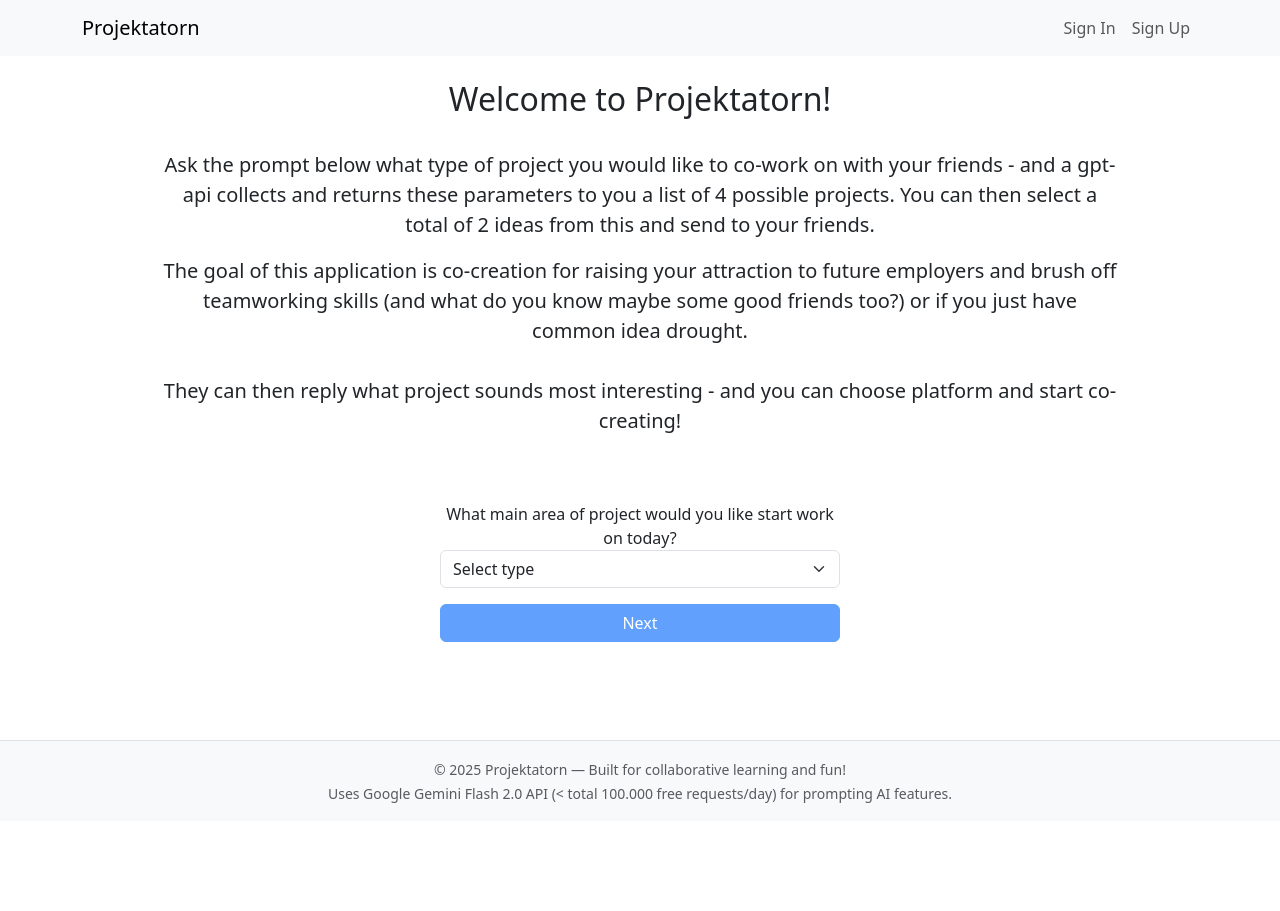
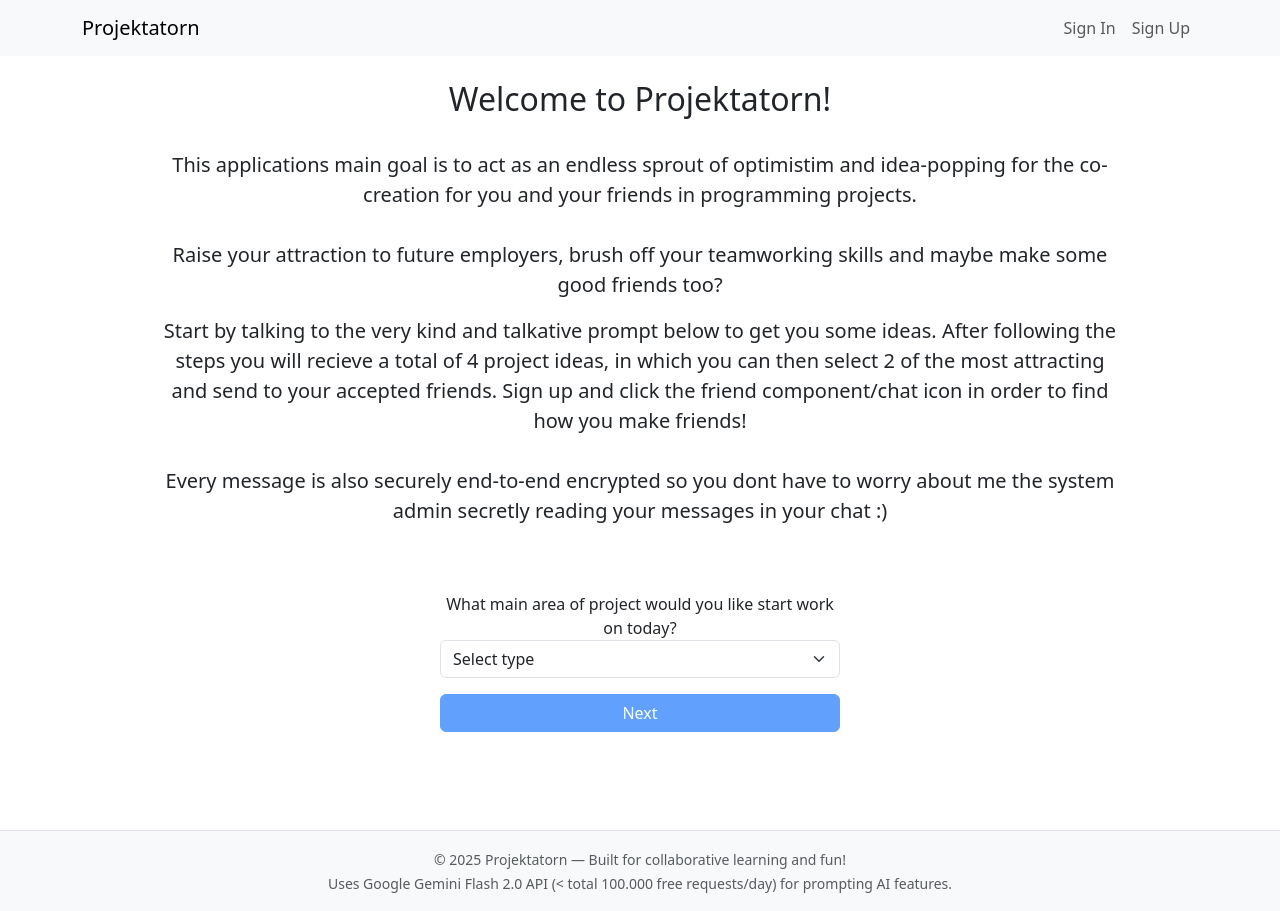
Before and after one commit to Cristoffer85/Projektatorn-client, an Angular app: page / in a window 1280 px wide. Before the commit the page ends 821 px from the top, so only its background shows below. Built offline with nearby package versions, Linux system fonts and the light colour scheme.

Commit message:
UI for project ideas improved. Description text in home improved

```diff
--- a/src/app/pages/home/home.component.html
+++ b/src/app/pages/home/home.component.html
@@ -4,14 +4,16 @@
 
   <div class="mx-auto" style="max-width: 960px;">
     <p class="lead">
-      Ask the prompt below what type of project you would like to co-work on with your friends -
-      and a gpt-api collects and returns these parameters to you a list of 4 possible projects.
-      You can then select a total of 2 ideas from this and send to your friends.
+      This applications main goal is to act as an endless sprout of optimistim and idea-popping for the co-creation for you and your friends in programming projects.
+      <br><br>
+      Raise your attraction to future employers, brush off your teamworking skills and maybe make some good friends too?
+      <br>
     </p>
 
     <p class="lead">
-      The goal of this application is co-creation for raising your attraction to future employers and brush off teamworking skills (and what do you know maybe some good friends too?) or if you just have common idea drought.
-      <br><br>They can then reply what project sounds most interesting - and you can choose platform and start co-creating!
+      Start by talking to the very kind and talkative prompt below to get you some ideas. After following the steps you will recieve a total of 4 project ideas,
+      in which you can then select 2 of the most attracting and send to your accepted friends. Sign up and click the friend component/chat icon in order to find how you make friends!
+      <br><br>Every message is also securely end-to-end encrypted so you dont have to worry about me the system admin secretly reading your messages in your chat :)
     </p>
   </div>
 
--- a/src/app/pages/project-generator/project-generator.component.html
+++ b/src/app/pages/project-generator/project-generator.component.html
@@ -61,6 +61,9 @@
             </div>
             <div class="card-body d-flex flex-column justify-content-between">
               <div class="mb-2">
+                <div class="text-muted small mb-1">
+                  Type: {{ type }} | Languages: {{ languages }} | Length: {{ length }} weeks
+                </div>
                 <div *ngIf="idea.includes(':')">
                   <div>
                     {{ removeBullet(idea.split(':').slice(1).join(':').trim()) }}
```
Also changed, not shown: 1 other file (tests, documents, lock files or other folders).
